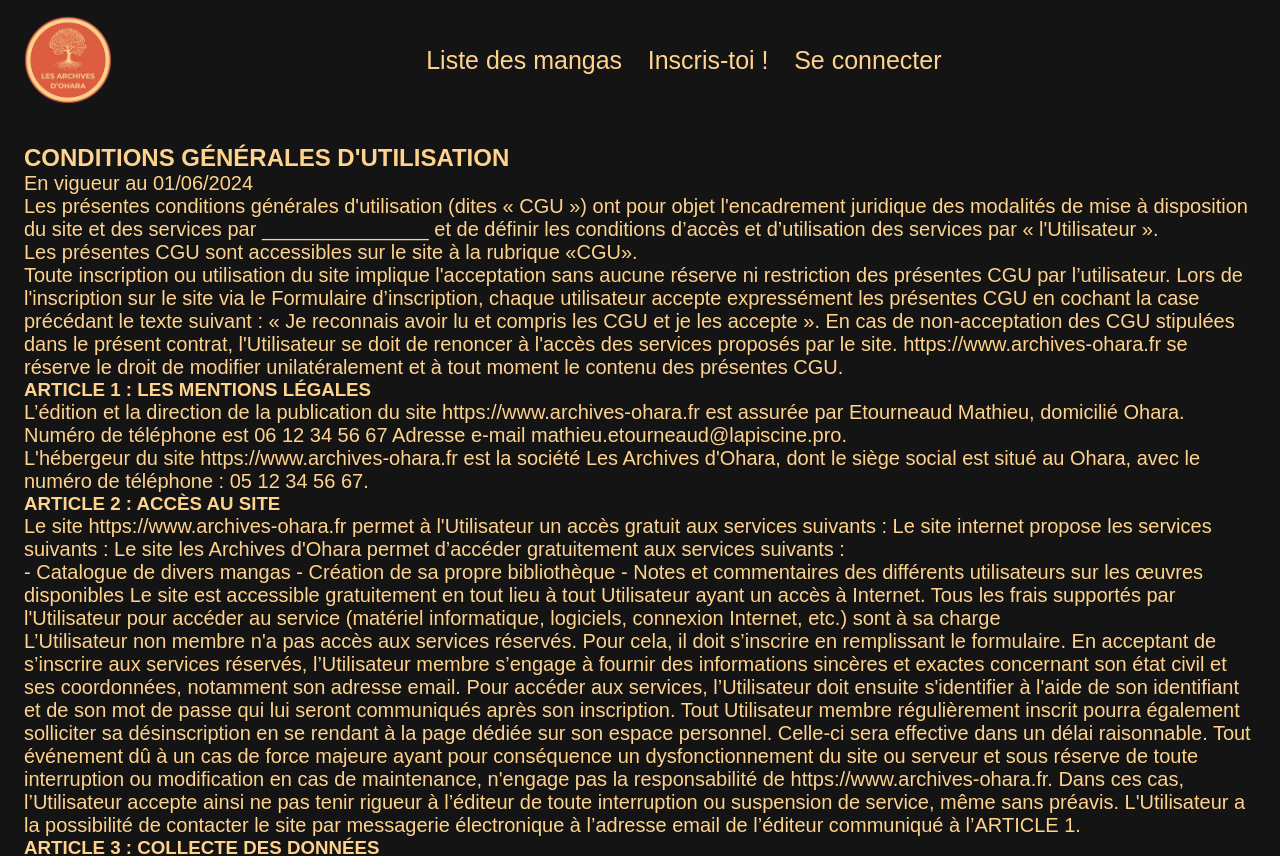
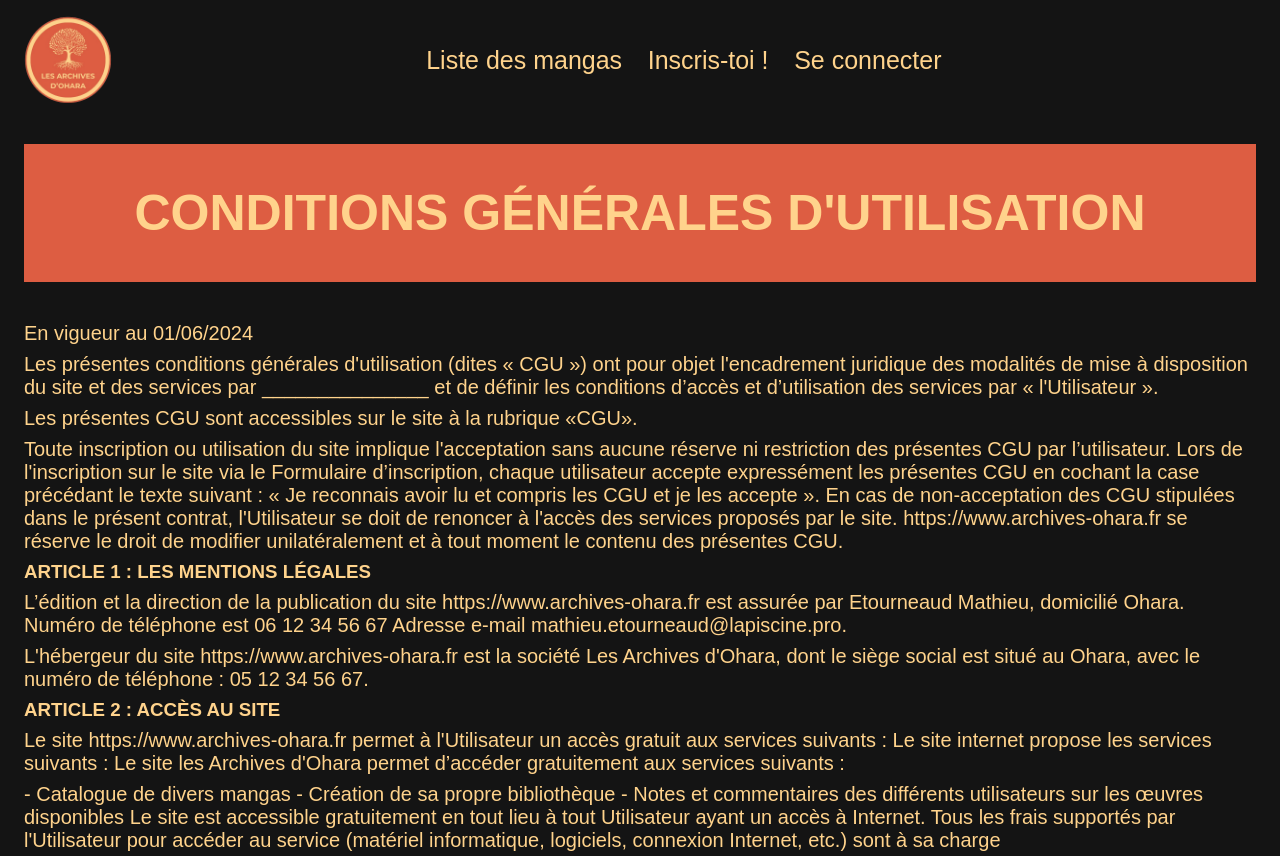
Before and after one commit to MEtourneaud/projet_react, a React (Create React App) app: page /cgu in a window 1280 px wide. Shown: the top 856 px of the page. Built offline with nearby package versions, Linux system fonts and the light colour scheme.

Commit message:
Add some style in cguPage

```diff
--- a/src/pages/guest/cguPage/CguPage.scss
+++ b/src/pages/guest/cguPage/CguPage.scss
@@ -9,4 +9,13 @@
 
 .cguContainer p{
     font-size: $font-size-text;
+    margin-bottom: 1vh;
 }
+
+.cguContainer h2{
+    @include h2
+}
+
+.cguContainer h3{
+    margin-bottom: 1vh;
+}
```
